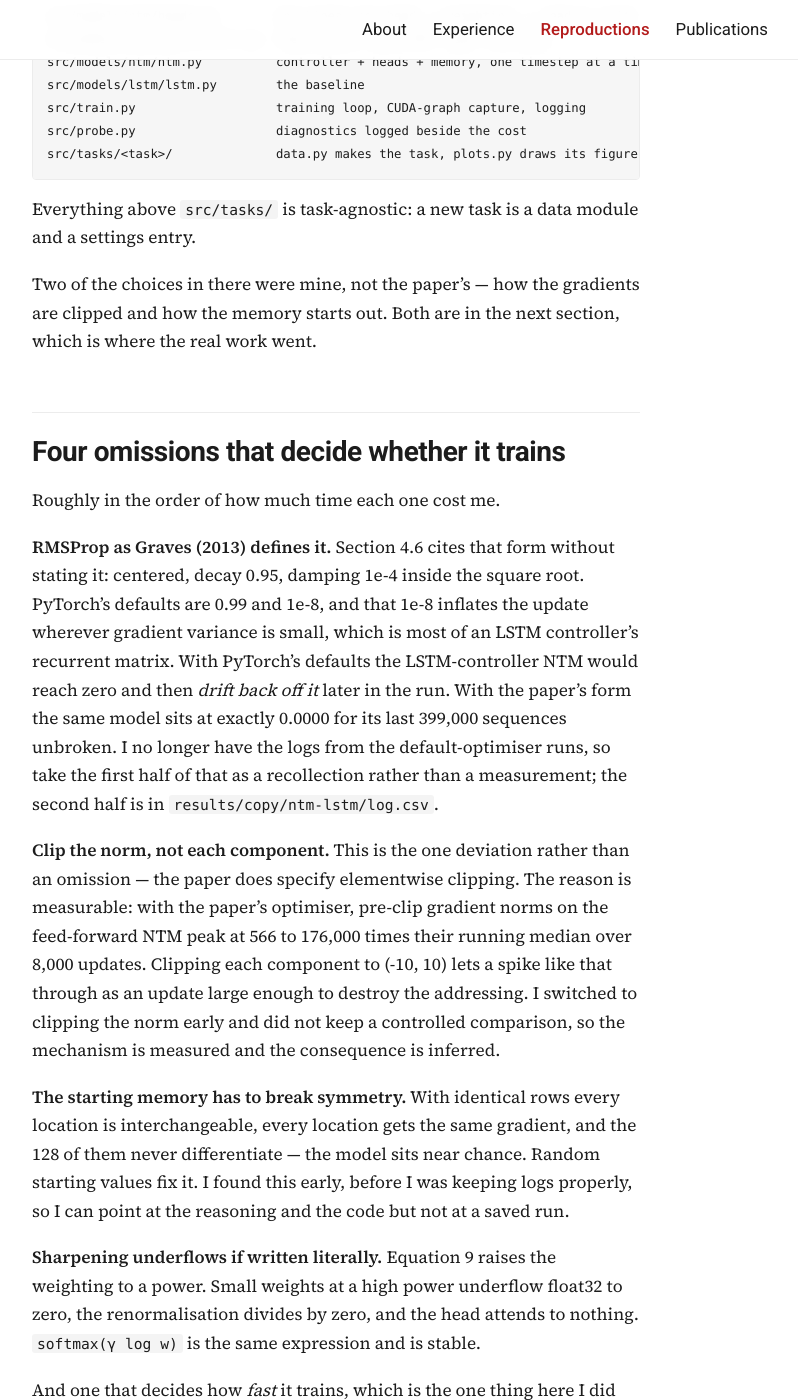
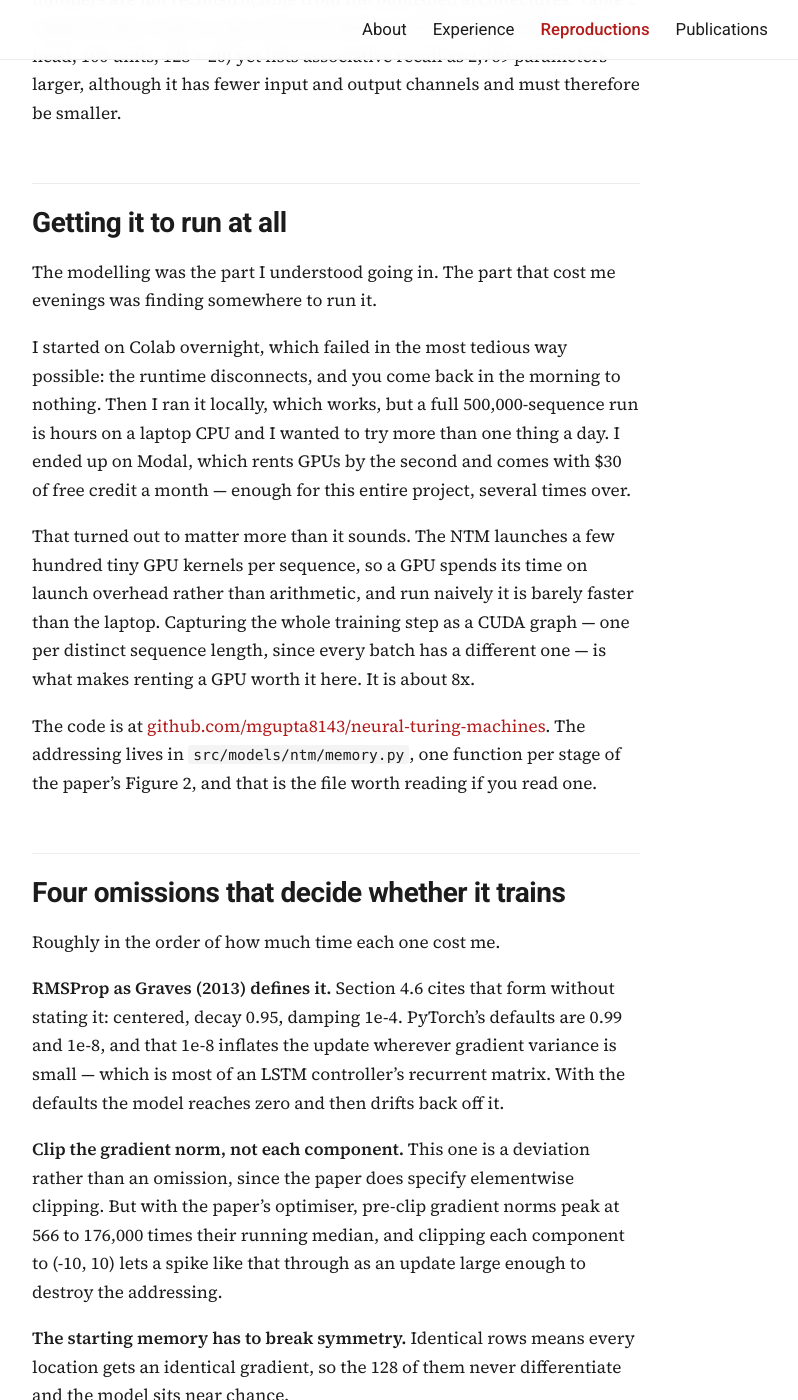
Before and after one commit to mgupta8143/mgupta8143.github.io, a Jekyll site: the page built from _reproductions/neural-turing-machines.md, in a window 1280 px wide and 1400 px high, scrolled down 2854 px. Shown: the whole window, without its empty margins (304-1102 px from the left). Built offline with Jekyll 4.4.1, drawn with Linux system fonts in a browser that asks for light colours; some of the changed text lies outside the part shown.

Commit message:
Say what the tasks are before saying how they are encoded
Setup led with bit widths and timestep counts, which is the wrong order
for someone meeting the tasks for the first time. Copy is now "show it a
sequence, then ask it to say it back"; recall is "show it a list, then
an item, and ask what came next". The encodings move into a table
beside them.

"What I built" was a file listing, which says nothing a reader cannot
get from the repo. Replaced with how the thing actually got run:
overnight Colab runs that disconnected, a laptop CPU too slow to try
more than one idea a day, and $30 of monthly Modal credit that covered
the whole project. The CUDA-graph note moves up there too, since that is
where it belongs.

The four omissions are cut to one paragraph each.

Co-Authored-By: Claude Opus 5 <noreply@anthropic.com>

````diff
--- a/_reproductions/neural-turing-machines.md
+++ b/_reproductions/neural-turing-machines.md
@@ -50,14 +50,23 @@ to see for myself.
 
 ## Setup
 
-**Copy** (Section 4.1): the network reads L random 8-bit vectors and a delimiter, then has to
-emit the same vectors again with no input. L is drawn from 1 to 20, so an example is 2L+1
-timesteps and only the last L are scored. Chance is 84 bits per sequence.
+**Copy** is the simpler of the two. Show the network a short sequence, then stop feeding it
+anything and ask it to say the sequence back. Nothing is available during the recall except what
+it put in memory, so the task is a direct test of whether it can store and retrieve.
 
-**Associative recall** (Section 4.3): an item is three six-bit vectors bounded by delimiters. An
-episode shows two to six items, then a query delimiter and one of the items again. The network
-must emit the item that *followed* the query. Only those three steps are scored, so chance is
-18 bits.
+**Associative recall** asks for indirection instead. Show it a list of items one after another,
+then show it one of those items again as a query, and ask for the item that came *next* in the
+list. Getting it right means finding the query in memory and then finding what sits beside it.
+
+| | Copy | Associative recall |
+|---|---|---|
+| One item is | an 8-bit vector | three 6-bit vectors |
+| An episode shows | 1 to 20 items | 2 to 6 items |
+| Scored steps | the recall phase | the three answer steps |
+| Chance | 84 bits | 18 bits |
+| Paper section | 4.1 | 4.3 |
+
+Training settings, against the paper:
 
 | | Paper | Mine |
 |---|---|---|
@@ -86,75 +95,48 @@ associative recall *identical* NTM settings (1 head, 100 units, 128 × 20) yet l
 recall as 2,769 parameters larger, although it has fewer input and output channels and must
 therefore be smaller.
 
-## What I built
+## Getting it to run at all
 
-```
-src/models/ntm/memory.py       read, write, and the four addressing stages of Figure 2
-src/models/ntm/heads.py        one Linear per head -> weighting -> read or write
-src/models/ntm/controllers.py  feed-forward and LSTM, same interface
-src/models/ntm/ntm.py          controller + heads + memory, one timestep at a time
-src/models/lstm/lstm.py        the baseline
-src/train.py                   training loop, CUDA-graph capture, logging
-src/probe.py                   diagnostics logged beside the cost
-src/tasks/<task>/              data.py makes the task, plots.py draws its figures
-```
+The modelling was the part I understood going in. The part that cost me evenings was finding
+somewhere to run it.
 
-Everything above `src/tasks/` is task-agnostic: a new task is a data module and a settings entry.
+I started on Colab overnight, which failed in the most tedious way possible: the runtime
+disconnects, and you come back in the morning to nothing. Then I ran it locally, which works, but
+a full 500,000-sequence run is hours on a laptop CPU and I wanted to try more than one thing a
+day. I ended up on Modal, which rents GPUs by the second and comes with $30 of free credit a
+month — enough for this entire project, several times over.
 
-Two of the choices in there were mine, not the paper's — how the gradients are clipped and how
-the memory starts out. Both are in the next section, which is where the real work went.
+That turned out to matter more than it sounds. The NTM launches a few hundred tiny GPU kernels
+per sequence, so a GPU spends its time on launch overhead rather than arithmetic, and run
+naively it is barely faster than the laptop. Capturing the whole training step as a CUDA graph —
+one per distinct sequence length, since every batch has a different one — is what makes renting a
+GPU worth it here. It is about 8x.
+
+The code is at
+[github.com/mgupta8143/neural-turing-machines](https://github.com/mgupta8143/neural-turing-machines).
+The addressing lives in `src/models/ntm/memory.py`, one function per stage of the paper's
+Figure 2, and that is the file worth reading if you read one.
 
 ## Four omissions that decide whether it trains
 
 Roughly in the order of how much time each one cost me.
 
-**RMSProp as Graves (2013) defines it.** Section 4.6 cites that form without stating it: centered,
-decay 0.95, damping 1e-4 inside the square root. PyTorch's defaults are 0.99 and 1e-8, and that
-1e-8 inflates the update wherever gradient variance is small, which is most of an LSTM
-controller's recurrent matrix. With PyTorch's defaults the LSTM-controller NTM would reach zero and then *drift back off it*
-later in the run. With the paper's form the same model sits at exactly 0.0000 for its last
-399,000 sequences unbroken. I no longer have the logs from the default-optimiser runs, so take
-the first half of that as a recollection rather than a measurement; the second half is in
-`results/copy/ntm-lstm/log.csv`.
+**RMSProp as Graves (2013) defines it.** Section 4.6 cites that form without stating it:
+centered, decay 0.95, damping 1e-4. PyTorch's defaults are 0.99 and 1e-8, and that 1e-8 inflates
+the update wherever gradient variance is small — which is most of an LSTM controller's recurrent
+matrix. With the defaults the model reaches zero and then drifts back off it.
 
-**Clip the norm, not each component.** This is the one deviation rather than an omission — the
-paper does specify elementwise clipping. The reason is measurable: with the paper's optimiser,
-pre-clip gradient norms on the feed-forward NTM peak at 566 to 176,000 times their running
-median over 8,000 updates. Clipping each component to (-10, 10) lets a spike like that through as
-an update large enough to destroy the addressing. I switched to clipping the norm early and did
-not keep a controlled comparison, so the mechanism is measured and the consequence is inferred.
+**Clip the gradient norm, not each component.** This one is a deviation rather than an omission,
+since the paper does specify elementwise clipping. But with the paper's optimiser, pre-clip
+gradient norms peak at 566 to 176,000 times their running median, and clipping each component to
+(-10, 10) lets a spike like that through as an update large enough to destroy the addressing.
 
-**The starting memory has to break symmetry.** With identical rows every location is
-interchangeable, every location gets the same gradient, and the 128 of them never differentiate —
-the model sits near chance. Random starting values fix it. I found this early, before I was
-keeping logs properly, so I can point at the reasoning and the code but not at a saved run.
+**The starting memory has to break symmetry.** Identical rows means every location gets an
+identical gradient, so the 128 of them never differentiate and the model sits near chance.
 
-**Sharpening underflows if written literally.** Equation 9 raises the weighting to a power. Small
-weights at a high power underflow float32 to zero, the renormalisation divides by zero, and the
-head attends to nothing. `softmax(γ log w)` is the same expression and is stable.
-
-And one that decides how *fast* it trains, which is the one thing here I did not expect at all. **The range of training lengths matters more than the lengths themselves.** Holding the
-model, the loop and the seed fixed and changing only the range on the copy task:
-
-Chance differs with the range, so the comparable number is cost as a fraction of it:
-
-| lengths trained on | cost at 10,000 sequences, as % of chance | solved by 10,000 |
-|---|---|---|
-| 1 to 20 | **0.0%, 3.1%, 46.8%** (three seeds) | 1 of 3 |
-| 1 to 15 | 1.1% (one seed) | yes |
-| **1 to 10** | **61.4%, 67.7%, 69.4%** (three seeds) | **0 of 3** |
-| fixed length 10 | 76.9% (one seed) | no |
-
-Narrowing the range does not make the task easier. The two arms do not overlap: the worst 1-to-20
-seed is still better than the best 1-to-10 seed, and no 1-to-10 seed gets below 61% of chance
-inside the budget. But only one of the three 1-to-20 seeds actually solved it in 10,000
-sequences, so "converges in 7,500" describes a lucky seed and not the arm. The separation is
-real; the speed is not as clean as one run makes it look.
-
-My reading is that the short examples in a wide range are what break the addressing symmetry
-cheaply, and everything else bootstraps off them. It is why I ran the memory-pressure study on a
-range of lengths rather than pinning the sequence. Pinning it would have measured a different
-failure.
+**Sharpening underflows if written literally.** Equation 9 raises the weighting to a power; small
+weights at a high power underflow float32 to zero and the head ends up attending to nothing.
+`softmax(γ log w)` is the same expression and survives.
 
 ## Copy: both NTMs reach zero, the LSTM never does
 
@@ -415,8 +397,3 @@ uv run main.py train --model ntm-ff --sequences 20000
 
 It starts at 84 bits, which is chance, and should be near zero inside ten thousand sequences.
 That takes a few minutes on a laptop. Everything takes `--task`, which defaults to copy.
-
-Most of the results here came off rented A10Gs through Modal. The NTM launches a few hundred tiny
-kernels per sequence, so a GPU spends its time on launch overhead rather than arithmetic. I
-capture the whole training step as a CUDA graph, one per sequence length, which is worth about 8x
-on the GPU and is what makes renting one worthwhile at this size.
````
